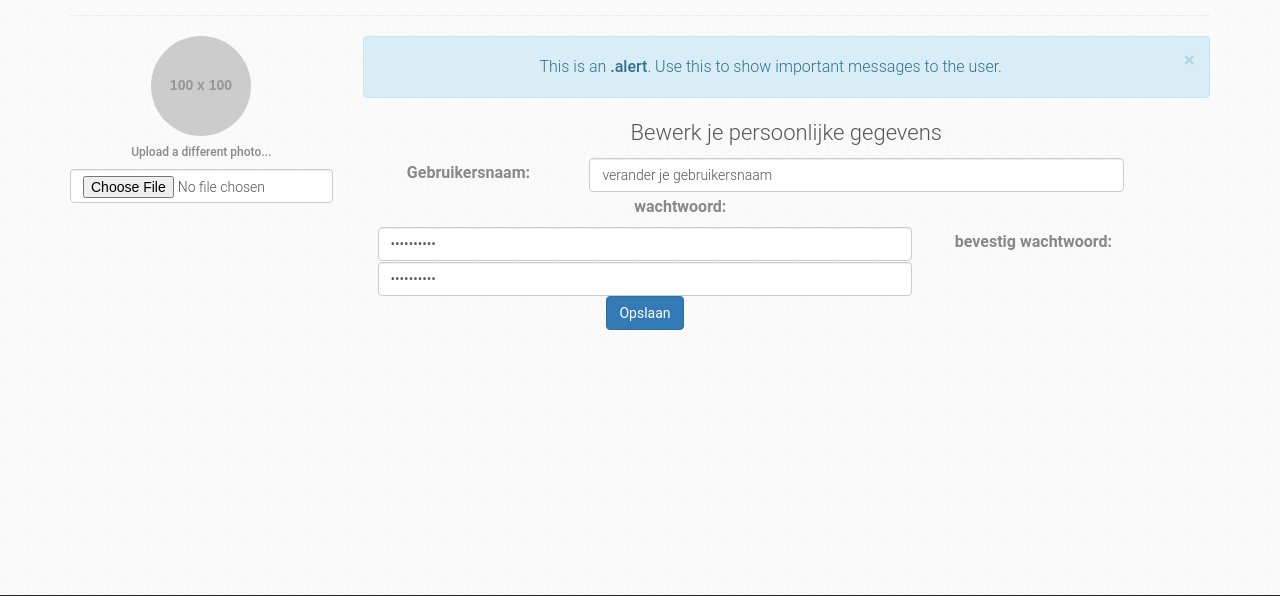
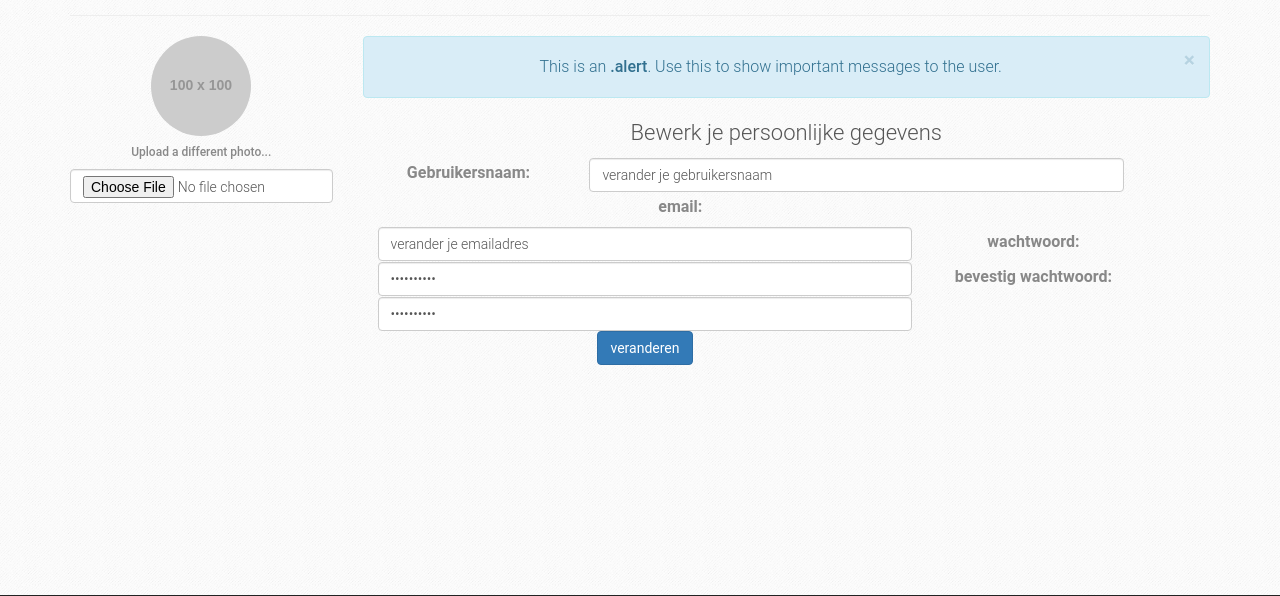
Before and after one commit to ErhanLammar/IMDstagram, a PHP site: page /editprofile.php in a window 1280 px wide. Shown: the part 135-731 px from the top of the page. Run offline with PHP 8.4, Linux system fonts and the light colour scheme; the visitor is signed in with stand-in values (Sample User, id 1); grey boxes labelled with a size stand in for pictures from a placeholder-image service; some libraries are stand-ins or nearby versions.

Commit message:
Update editprofile.php

```diff
--- a/editprofile.php
+++ b/editprofile.php
@@ -6,11 +6,12 @@
  * Time: 09:31
  */
 session_start();
-if(!isset($_SESSION['username'])){
+if(!isset($_SESSION['loggedIn'])){
+    echo("not set");
     header("Location:Login.php");
 }
-?>
-<!DOCTYPE html>
+
+?><!DOCTYPE html>
 <html lang="en">
 
 <head>
@@ -21,7 +22,7 @@ if(!isset($_SESSION['username'])){
     <meta name="description" content="">
     <meta name="author" content="">
 
-    <title>profielpagina</title>
+    <title>profielpagina editten</title>
 
     <!-- Bootstrap Core CSS -->
     <link href="css/bootstrap.min.css" rel="stylesheet">
@@ -118,6 +119,12 @@ if(!isset($_SESSION['username'])){
                     </div>
                 </div>
                 <div class="form-group">
+                    <label class="col-md-3 control-label">email:</label>
+                    <div class="col-md-8">
+                        <input class="form-control" type="text" value="verander je emailadres">
+                    </div>
+                </div>
+                <div class="form-group">
                     <label class="col-md-3 control-label">wachtwoord:</label>
                     <div class="col-md-8">
                         <input class="form-control" type="password" value="wachtwoord">
@@ -132,7 +139,7 @@ if(!isset($_SESSION['username'])){
                 <div class="form-group">
                     <label class="col-md-3 control-label"></label>
                     <div class="col-md-8">
-                        <input type="button" class="btn btn-primary" value="Opslaan">
+                        <input type="button" class="btn btn-primary" value="veranderen">
                     </div>
                 </div>
             </form>
```
